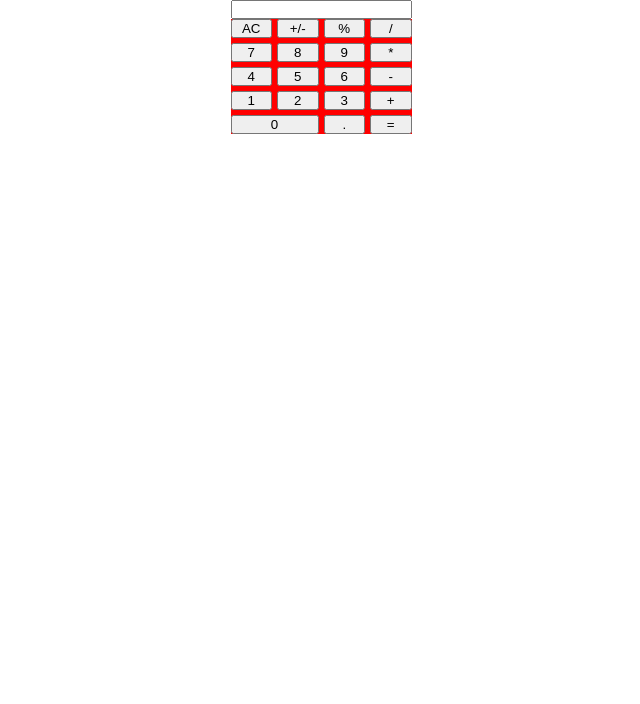
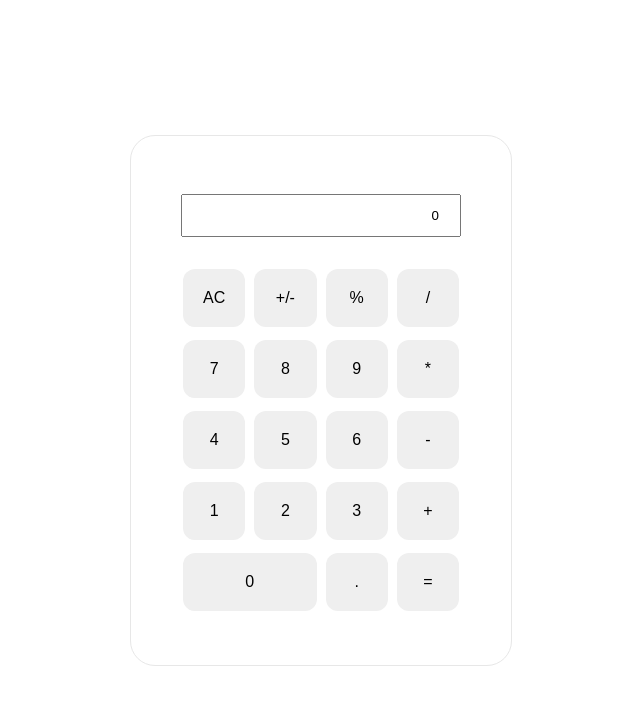
Before and after one commit to blin4504/Calculator, a plain HTML site: page index.html in a window 1280 px wide. Shown: the whole page, without its empty margins (319-959 px from the left). Drawn offline with Linux system fonts and the light colour scheme.

Commit message:
change calculator looks

```diff
--- a/index.html
+++ b/index.html
@@ -8,10 +8,11 @@
     <link rel="stylesheet" href="style.css">
 </head>
 <body>
+
     <main>
-        <form>
-            <input type="text" class="screen">
-        </form>
+
+        <input type="number" class="screen" value="0" readonly>
+
         <div class="keys">
             <button>AC</button>
             <button>+/-</button>
--- a/style.css
+++ b/style.css
@@ -4,16 +4,23 @@
 }
 
 body {
-    height: 100%;
-    width: 100%;
     display: flex;
     align-items: center;
     justify-content: center;
+    height: 100vh;
+}
+
+main {
+    display: flex;
+    flex-direction: column;
+    gap: 20px;
+    padding: 50px;
+    border-radius: 25px;
+    border: 1px solid #e7e7e7;
 }
 
 main .keys{
     display: grid;
-    background-color: red;
     grid-template-columns: repeat(4, 1fr);
     grid-gap: 5px;
 }
@@ -21,3 +28,31 @@ main .keys{
 .num-0 {
     grid-column: 1 / span 2;
 }
+
+button {
+    border-radius: 12px;
+    border: none;
+    padding: 20px;
+    text-align: center;
+    text-decoration: none;
+    font-size: 16px;
+    margin: 4px 2px;
+    transition-duration: 0.4s;
+    cursor: pointer;
+}
+
+button:hover {
+    background-color: #e7e7e7;
+}
+
+.screen {
+    text-align: right;
+    padding: 12px 20px;
+    margin: 8px 0;
+}
+
+input::-webkit-outer-spin-button,
+input::-webkit-inner-spin-button {
+  -webkit-appearance: none;
+  margin: 0;
+}
```
